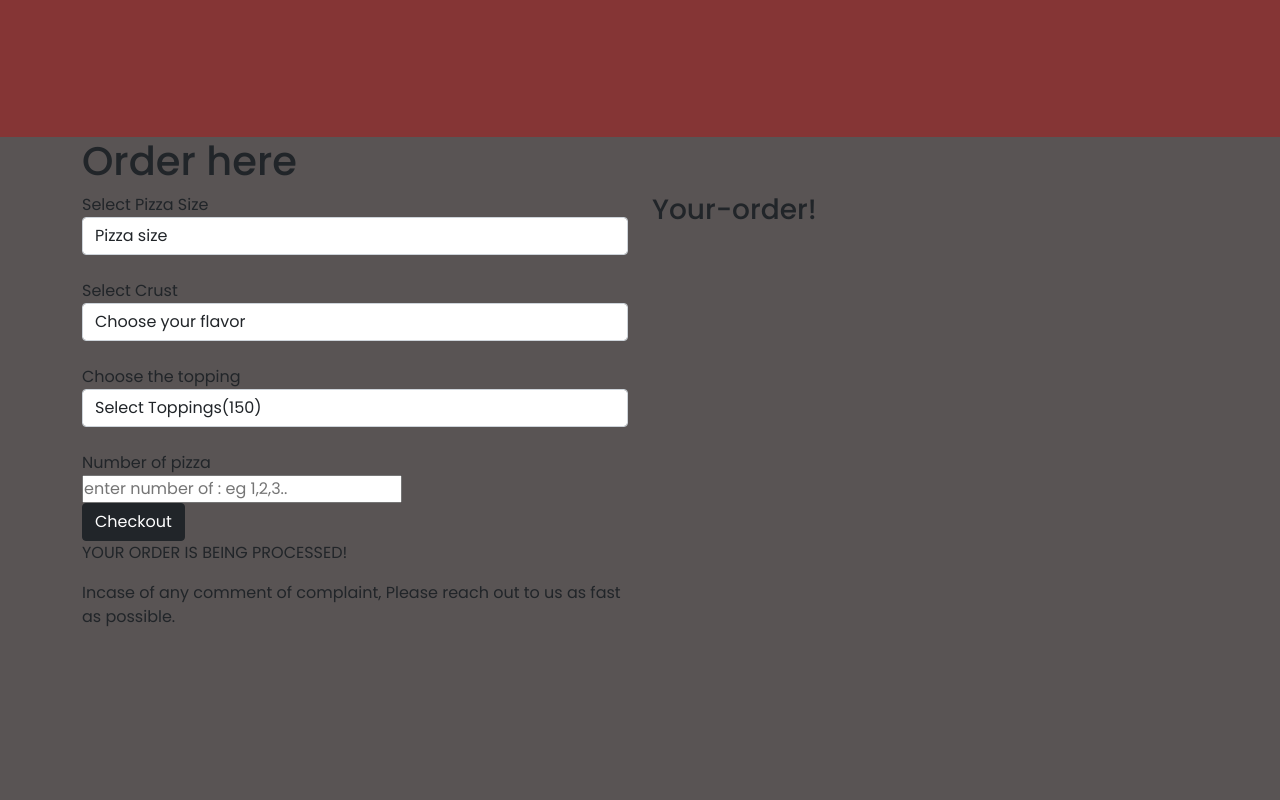
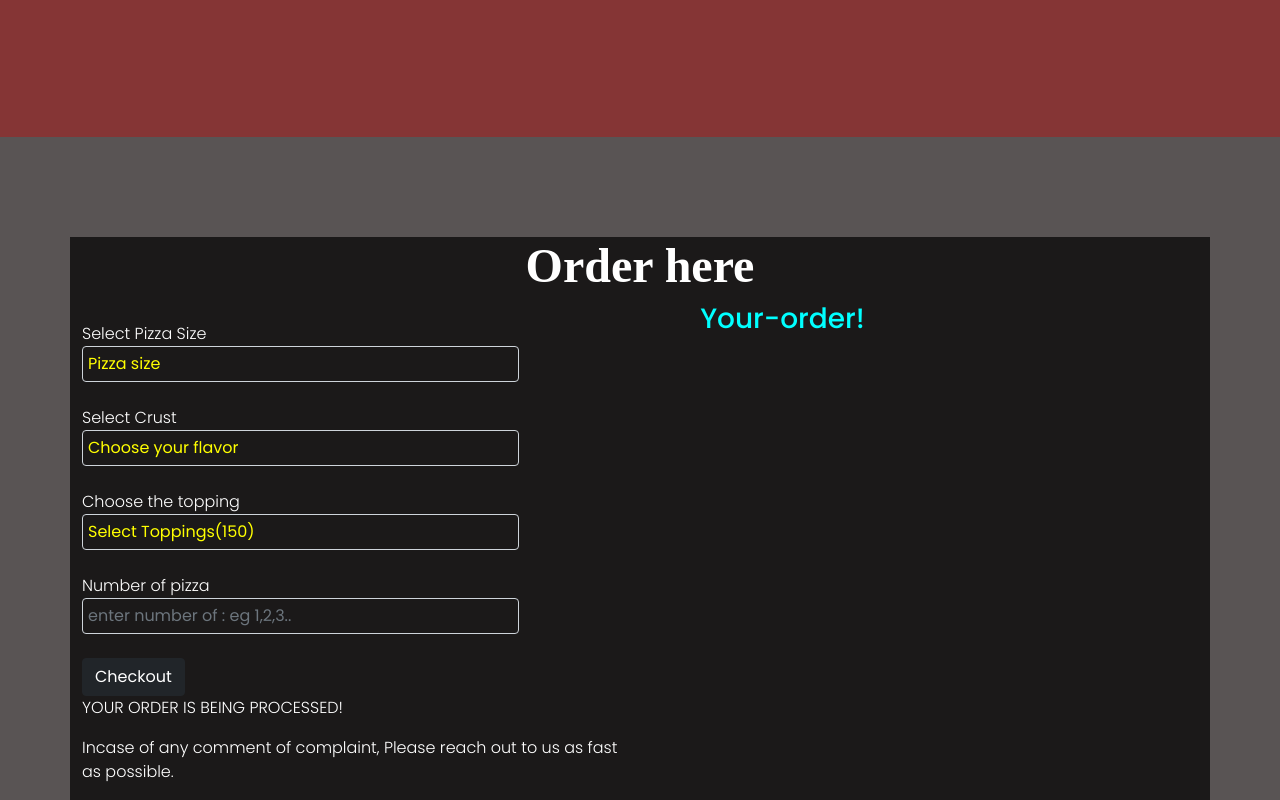
Before and after one commit to Joseph-oderoh/tasty-pizz, a plain HTML site: page index.html in a window 1280 px wide. Shown: the part 2911-3711 px from the top of the page. Before the commit the page ends 3556 px from the top, so only its background shows below. Drawn offline with nearby package versions, Linux system fonts and the light colour scheme; a web font is replaced by a local one.

Commit message:
style:body-add oder now

```diff
--- a/CSS/style.css
+++ b/CSS/style.css
@@ -165,3 +165,92 @@ span{
    border-radius: 50%;
   border: 2px solid yellow;
 }
+
+.orders2{
+    /* background-image: url("./images/Fan.jpeg"); */
+    margin-top: 100px;
+    background-color: rgba(0, 0, 0, 0.699);
+}
+form {
+    width: 100%;
+     margin: auto;
+     margin-top: 20px;
+     color: white;
+     font-weight: 300;
+
+
+  }
+
+
+#flavor{
+    justify-content: center;
+    padding: 5px;
+    background: transparent;
+    color: yellow;
+    width: 80%;
+}
+
+#size{
+    justify-content: center;
+    padding: 5px;
+    background: transparent;
+    color: yellow;
+    width: 80%;
+}
+
+#crust{
+    justify-content: center;
+    padding: 5px;
+    background: transparent;
+    color: yellow;
+    width: 80%;
+}
+
+#toppings{
+    justify-content: center;
+    padding: 5px;
+    background: transparent;
+    color: yellow;
+    width: 80%;
+}
+
+#number{
+    justify-content: center;
+    padding: 5px;
+    background: transparent;
+    color: yellow;
+    width: 80%;
+}
+
+
+#resp>p{
+    font-family: 'Poppins';
+    color: rgb(255,167,63);
+    font-size: 2em;
+    font-weight: 200;
+    margin-top: 10px;
+}
+
+#resp{
+    margin-top: 10px;
+    border-left: 2px solid rgba(19, 18, 18, 0.623);
+}
+
+.orders2 h1{
+    text-align: center;
+    font-family: 'Eczar';
+    font-size: 3em;
+    font-weight: 800;
+    color: white;
+}
+
+
+.process{
+      text-align: center;
+      color: aqua;
+      list-style-type: none;
+}
+ #your-order{
+     color: aqua;
+
+ }
--- a/index.html
+++ b/index.html
@@ -90,7 +90,7 @@
                </select><br>
 
                <label for="number">Number of pizza</label> <br>
-               <input type="number" id="number" placeholder="enter number of : eg 1,2,3.."> <br>
+               <input type="number" id="number" placeholder="enter number of : eg 1,2,3.." class="form-control numbers"> <br>
 
               <button type="submit" class="btn btn-dark" id="btn">Checkout</button>
               <p>YOUR ORDER IS BEING PROCESSED!</p>
```
